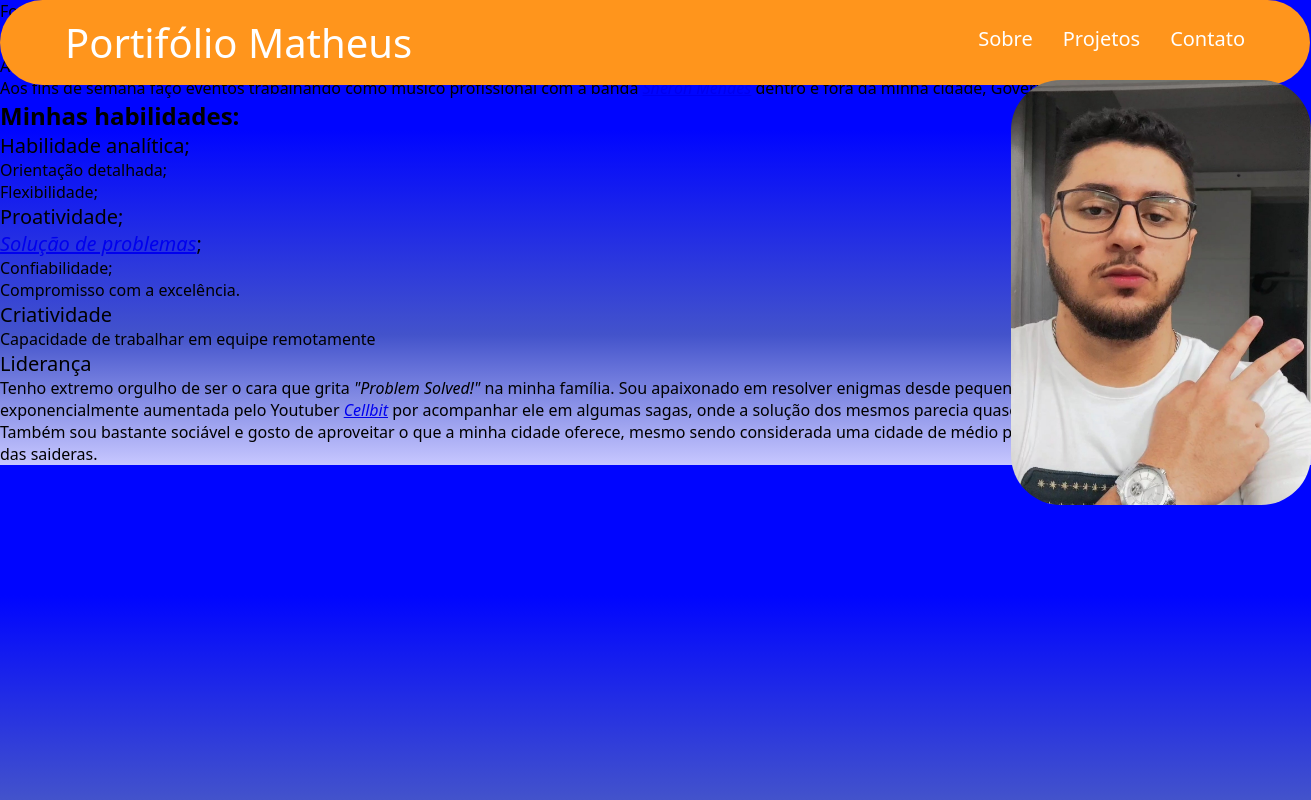
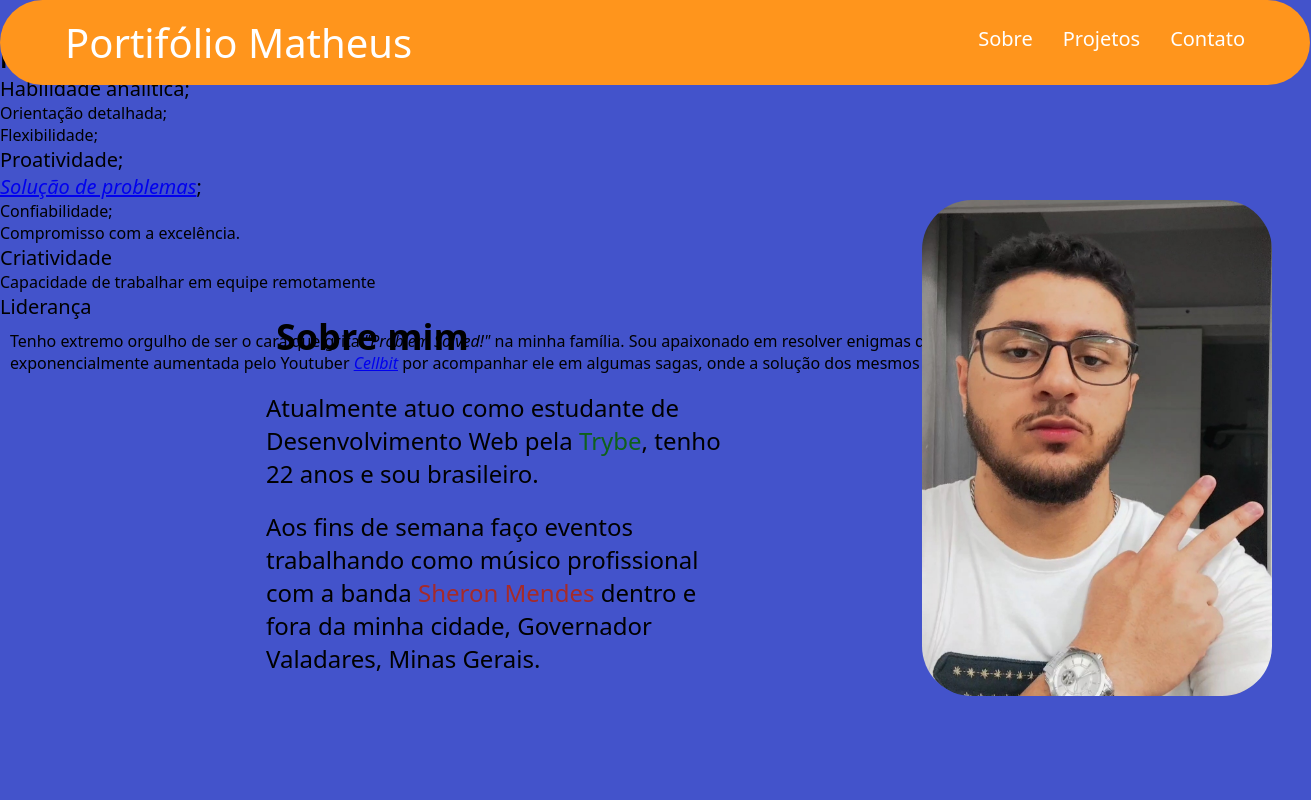
Before and after one commit to matheuspaul/matheuspaul.github.io, a plain HTML site: page index.html in a window 1280 px wide. Shown: the whole page, 1311 px wide, since content can reach past the window. Drawn offline with Linux system fonts and the light colour scheme.

Commit message:
foto e descrição ok

```diff
--- a/index.html
+++ b/index.html
@@ -24,16 +24,17 @@
         </nav>
     </header>
     <div>
+        <!--foto-->
         <img id="foto" src="matheus.jpg" alt="Minha foto">
         <p>Foto pessoal 12/11/2022</p>
     </div>
-    <div>
-        <h2>Sobre mim</h2>
-        <p>Atualmente atuo como estudante de Desenvolvimento Web pela <a id="colorname"
+    <div id="about-me">
+        <h2 id="main-description">Sobre mim</h2>
+        <p>Atualmente atuo como estudante de Desenvolvimento Web pela <a id="trybe"
                 href="https://www.betrybe.com">Trybe</a>, tenho 22 anos e sou brasileiro.</p>
-        <p>Aos fins de semana faço eventos trabalhando como músico profissional com a banda <em><a
-                    href="https://www.instagram.com/assessoriasheronmendes?igshid=YmMyMTA2M2Y=" target="_blank">Sheron
-                    Mendes</a> </em>dentro e fora da minha cidade, Governador Valadares, Minas Gerais.
+        <p>Aos fins de semana faço eventos trabalhando como músico profissional com a banda <a id="sheron"
+                href="https://www.instagram.com/assessoriasheronmendes?igshid=YmMyMTA2M2Y=" target="_blank">Sheron
+                Mendes</a> dentro e fora da minha cidade, Governador Valadares, Minas Gerais.
     </div>
     <h2>Minhas habilidades:</h2>
     <ul>
@@ -51,9 +52,7 @@
     <p id="proativo">Tenho extremo orgulho de ser o cara que grita <em>"Problem Solved!"</em> na minha família. Sou
         apaixonado em resolver enigmas desde pequeno, uma paixão que foi exponencialmente aumentada pelo Youtuber <em><a
                 href="https://www.youtube.com/@SagaDoCellbit/featured" target="_blank">Cellbit</a></em> por acompanhar
-        ele em algumas sagas, onde a solução dos mesmos parecia quase impossível.</p>
-    <p>Também sou bastante sociável e gosto de aproveitar o que a minha cidade oferece, mesmo sendo considerada uma
-        cidade de médio porte, como mostra na <a href="#foto">foto</a>, uma das saideras.</p>
+        ele em algumas sagas, onde a solução dos mesmos parecia quase impossível.(hikaru Nakamura)</p>
 </body>
 
 </html>
--- a/style.css
+++ b/style.css
@@ -1,11 +1,14 @@
 *{
     padding: 0;
     margin: 0;
+
 }
 body{
-    background: rgb(199,199,255);
-    background: linear-gradient(0deg, rgba(199,199,255,1) 0%, rgba(67,83,203,1) 28%, rgba(0,5,255,1) 72%);
+    background-color: #4353cb;
     font-family: system-ui, -apple-system, BlinkMacSystemFont, 'Segoe UI', Roboto, Oxygen, Ubuntu, Cantarell, 'Open Sans', 'Helvetica Neue', sans-serif;
+}
+p{
+    padding: 10px
 }
 /*cabeçalho */
 #cabeçalho{
@@ -29,8 +32,29 @@ body{
 #cabeçalho div a:hover{
     color: rgb(122, 122, 122) ;
 }
-#colorname{
-    color: rgb(15, 97, 26);
+#about-me{
+    position: absolute;
+    margin-left: 20%;
+    margin-top: 250px;
+    max-width: 500px;
+    font-size: 24px;
+}
+#main-description{
+    padding: 20px;
+}
+#sheron{
+    text-decoration: none;
+    color: brown;
+}
+#sheron:hover{
+    color:rgb(122, 122, 122);
+}
+#trybe{
+    color:rgb(15, 97, 26);
+    text-decoration: none;
+}
+#trybe:hover{
+    color:rgb(122, 122, 122) ;
 }
 #fontsize{
     font-size: 20px;
@@ -51,12 +75,12 @@ body{
     color:white;
 }
 #foto{
-    margin-top: 80px;
+    margin-top: 200px;
     border-radius: 50px;
     position: absolute;
-    margin-left: 79%;
+    margin-left: 72%;
     float: right;
-    width: 300px
+    width: 350px;
 }
 
 /* contato  <a href="https://instagram.com/matheuspaul_?igshid=YmMyMTA2M2Y=" target="_blank">Instagram</a> <a
```
